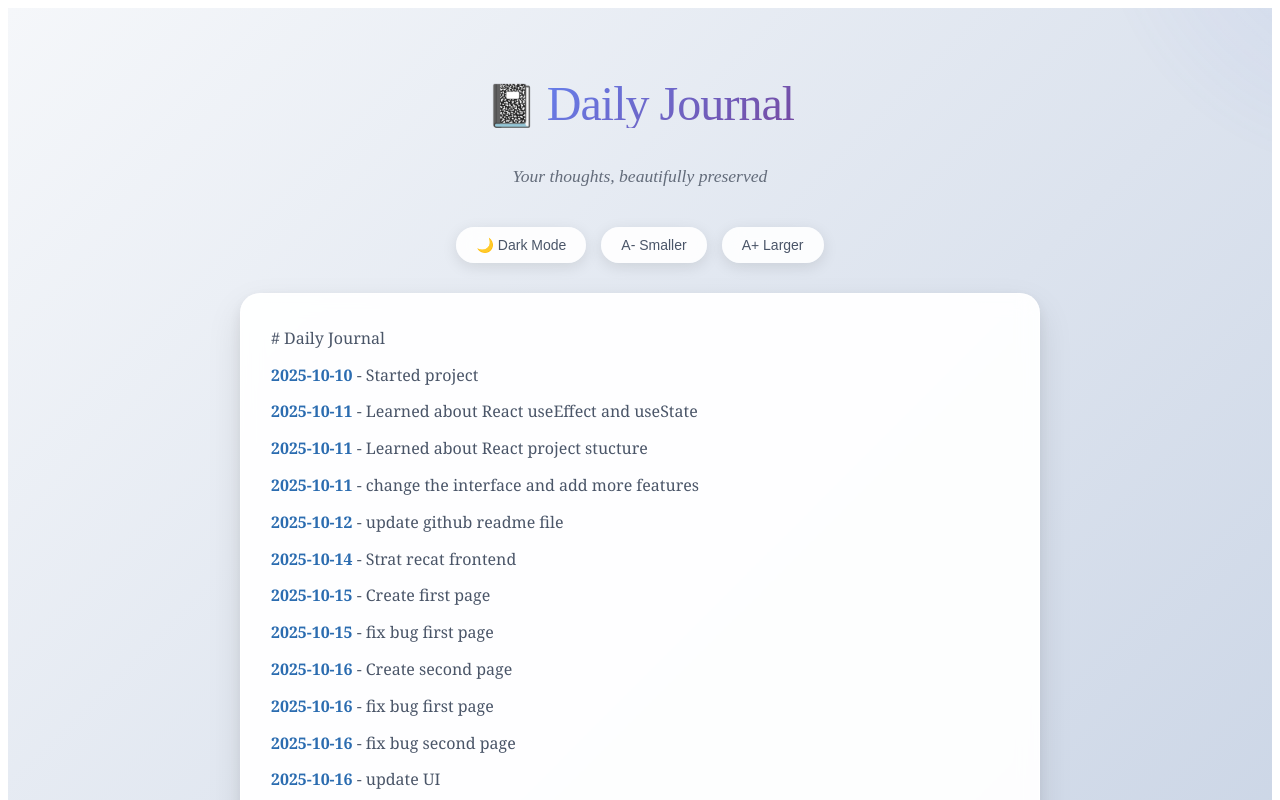
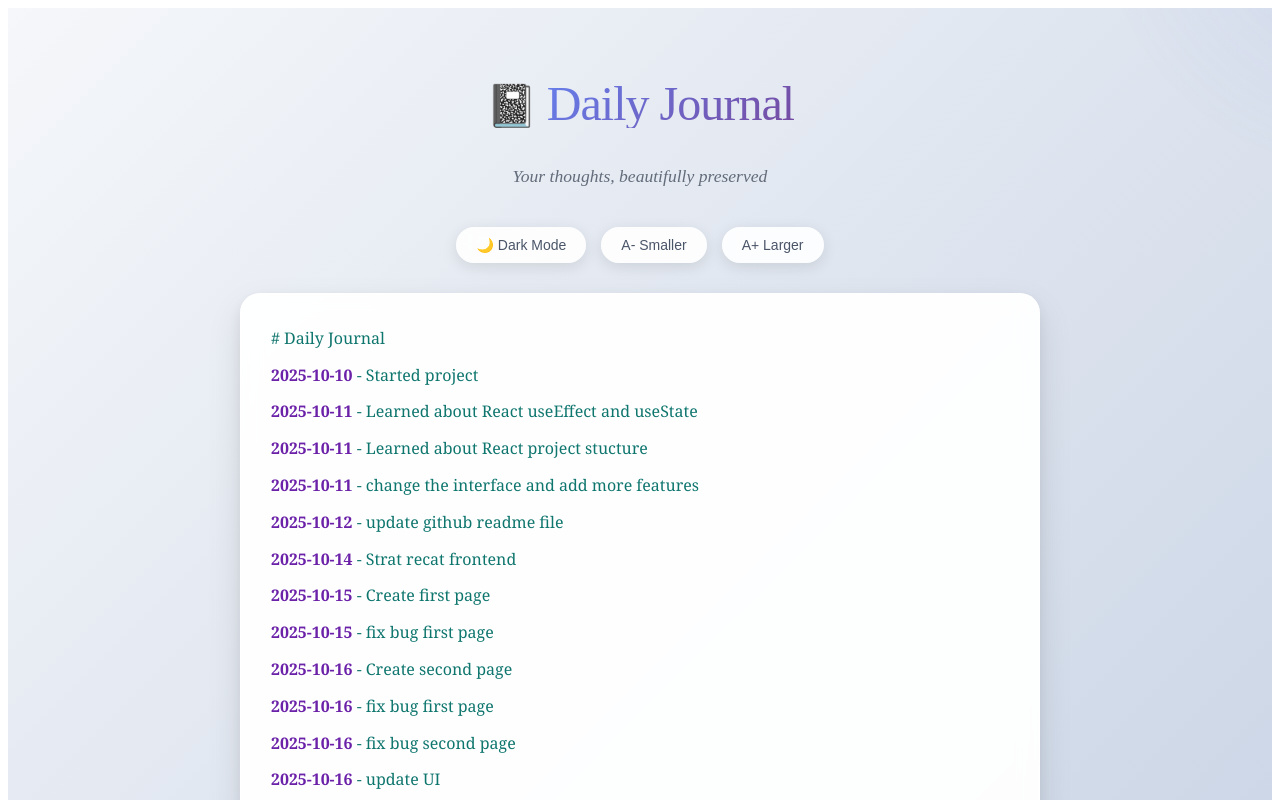
Before and after one commit to Ishehan-cloud/my-daily-react, a React (Vite) app: page / in a window 1280 px wide. Shown: the top 800 px of the page. Built offline with nearby package versions, Linux system fonts and the light colour scheme.

Commit message:
Updated project files

```diff
--- a/src/App.jsx
+++ b/src/App.jsx
@@ -174,21 +174,24 @@ function App() {
   // Helper to render journal text with date highlights
   function renderJournal(text, themeMode) {
     const lines = text.split(/\r?\n/).filter(Boolean);
+    // Define colors for dates and entries so it's easy to tweak
+    const dateColor = themeMode === 'light' ? '#6b21a8' : '#93c5fd'; // purple-ish for dates
+    const entryColor = themeMode === 'light' ? '#0f766e' : '#a7f3d0'; // teal-ish for entry text
+
     return lines.map((line, idx) => {
       // Match ISO-like date at start (e.g., 2025-10-10) or with spaces
       const match = line.match(/^(\s*)(\d{4}-\d{2}-\d{2})(\s*-?\s*)(.*)$/);
       if (match) {
         const [, leading, date, sep, rest] = match;
-        const dateColor = themeMode === 'light' ? '#2b6cb0' : '#90cdf4';
         return (
           <div key={idx} style={{ marginBottom: '8px' }}>
             <span style={{ color: dateColor, fontWeight: 600 }}>{leading}{date}</span>
-            <span style={{ color: themeMode === 'light' ? '#4a5568' : '#cbd5e0' }}>{sep}{rest}</span>
+            <span style={{ color: entryColor }}>{sep}{rest}</span>
           </div>
         );
       }
       return (
-        <div key={idx} style={{ marginBottom: '8px', color: themeMode === 'light' ? '#4a5568' : '#cbd5e0' }}>{line}</div>
+        <div key={idx} style={{ marginBottom: '8px', color: entryColor }}>{line}</div>
       );
     });
   }
```
